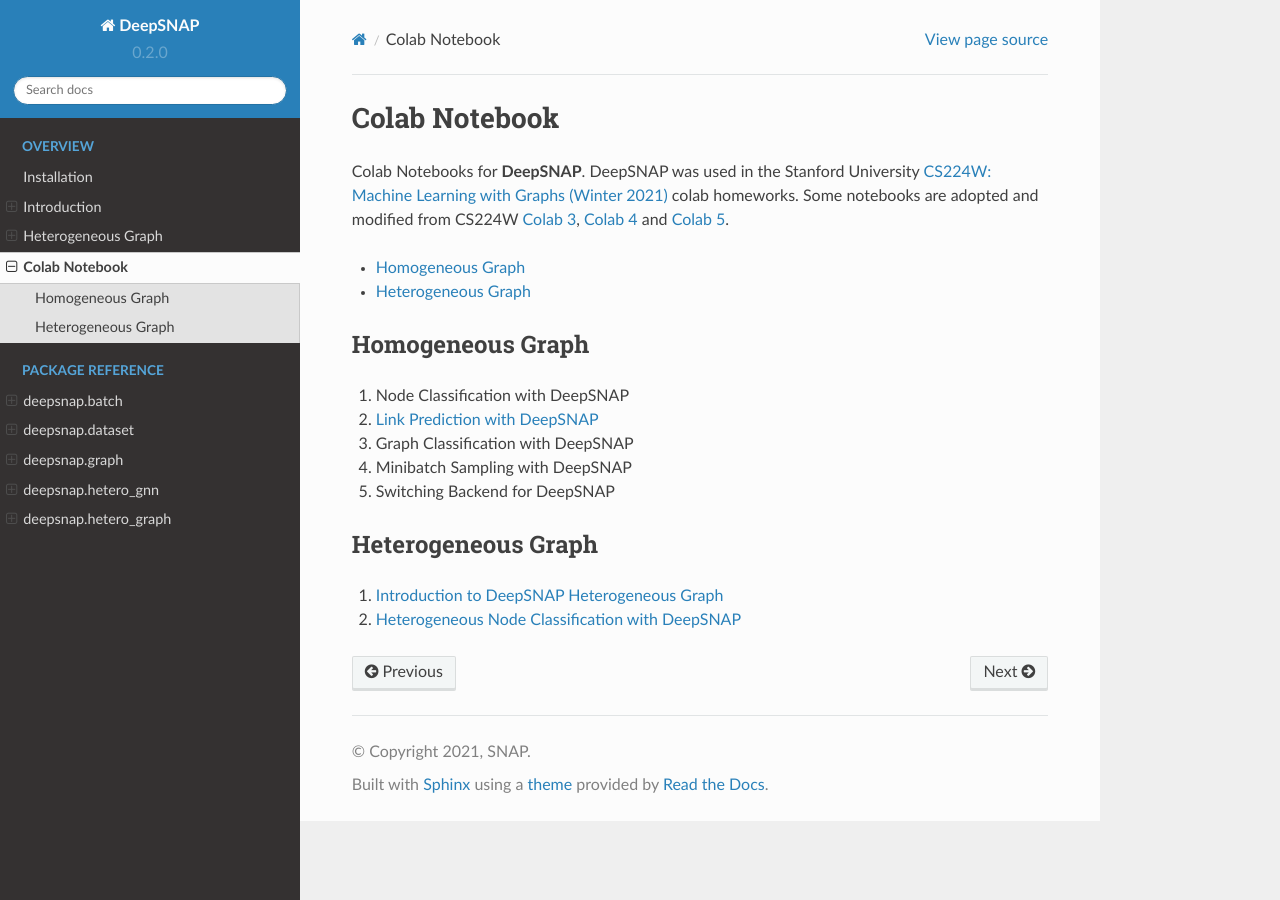
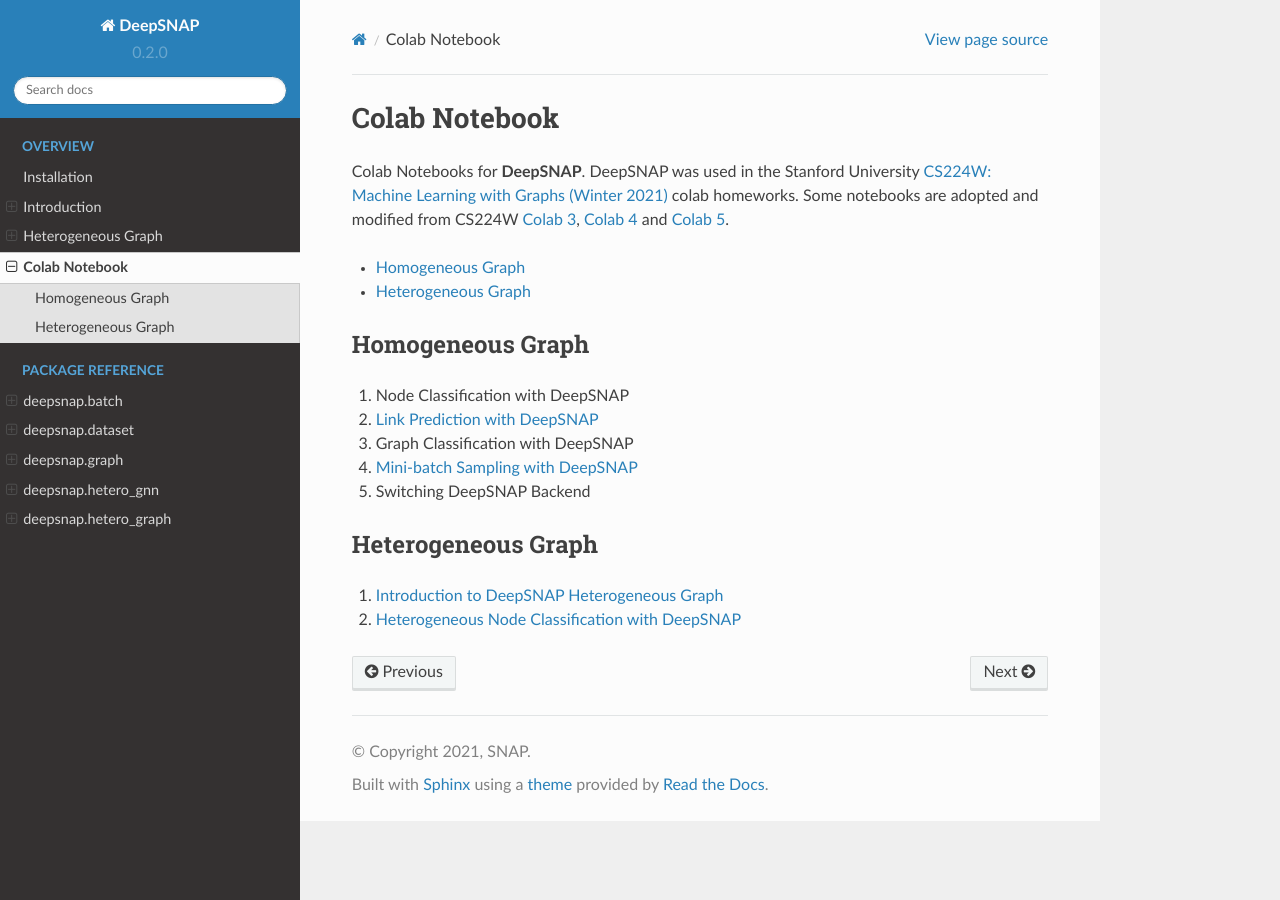
Before and after one commit to snap-stanford/deepsnap, a Sphinx documentation site: the page built from docs/source/notes/colab.rst, in a window 1280 px wide. Built offline with Sphinx 7.4.7 and the Read the Docs theme 2.0.0, drawn with Linux system fonts in a browser that asks for light colours.

```diff
--- a/docs/source/notes/colab.rst
+++ b/docs/source/notes/colab.rst
@@ -12,8 +12,8 @@ Homogeneous Graph
 1. Node Classification with DeepSNAP
 2. `Link Prediction with DeepSNAP <https://colab.research.google.com/drive/1ycdlJuse7l2De7wi51lFd_nCuaWgVABc?usp=sharing>`_
 3. Graph Classification with DeepSNAP
-4. Minibatch Sampling with DeepSNAP
-5. Switching Backend for DeepSNAP
+4. `Mini-batch Sampling with DeepSNAP <https://colab.research.google.com/drive/1rOr-vzrWtnVLhF2CYLbou2acOfjuw_fu?usp=sharing>`_
+5. Switching DeepSNAP Backend
 
 Heterogeneous Graph
 -------------------
```
Also changed, not shown: README.md (+1 -1 lines).
